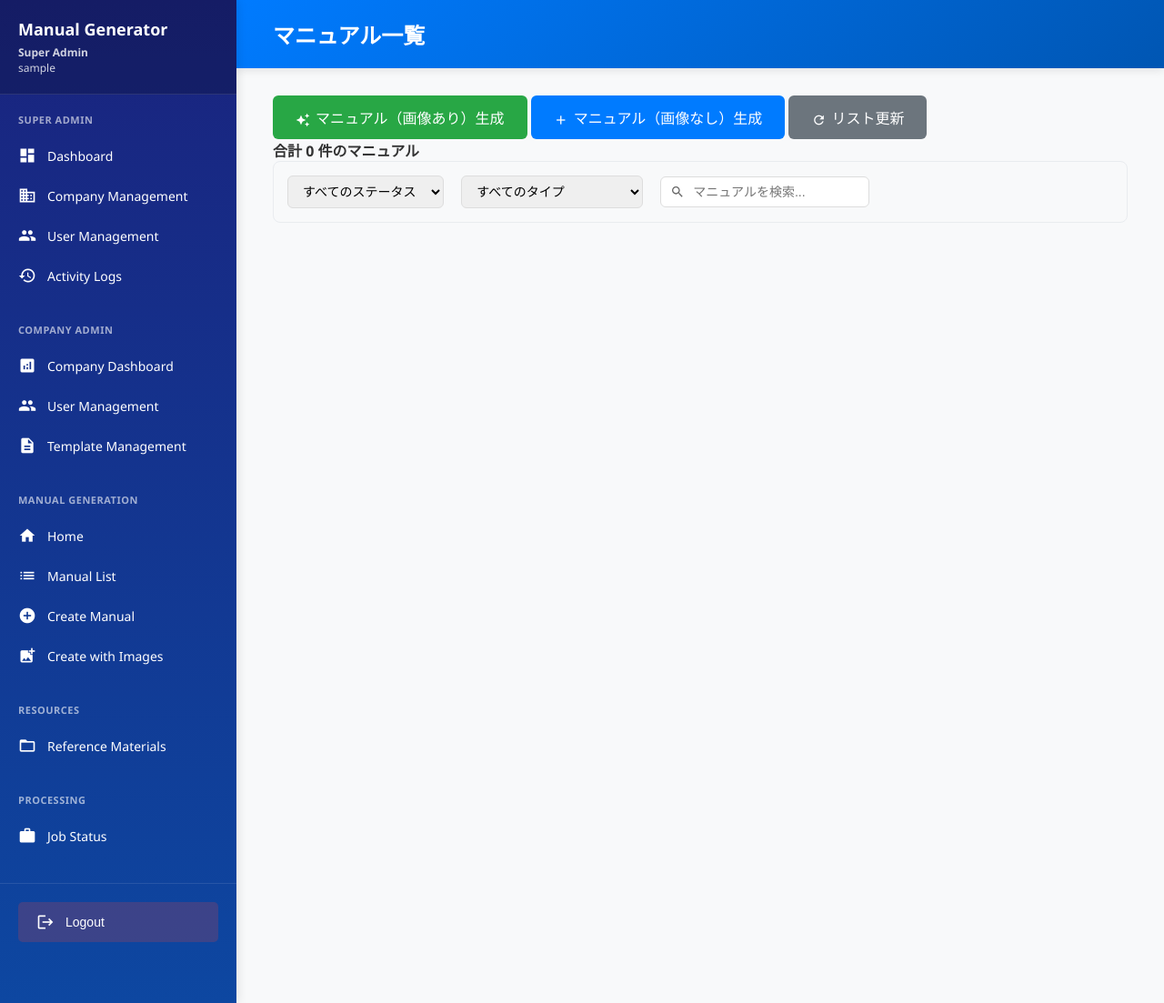
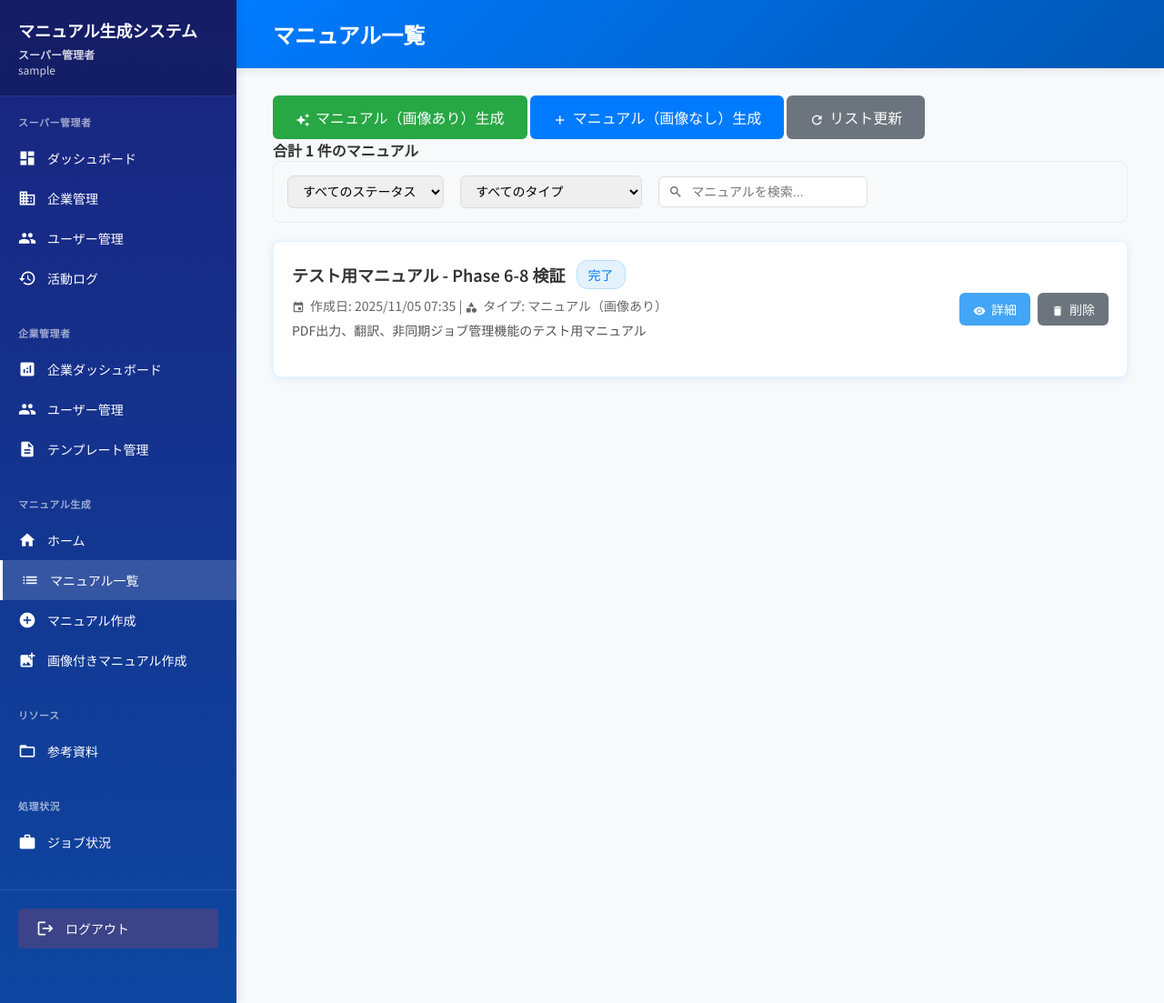
Before and after one commit to nextam/kantan-ai-manual-generator, a Flask app: page /manual/list in a window 1280 px wide. Shown: the whole page at 91% size. Run offline with Flask 3, Linux system fonts and the light colour scheme; a user stored in the database is signed in.

Commit message:
Refactor code structure for improved readability and maintainability

```diff
--- a/src/templates/base.html
+++ b/src/templates/base.html
@@ -5,6 +5,11 @@
     <meta charset="UTF-8">
     <meta name="viewport" content="width=device-width, initial-scale=1.0">
     <title>{% block title %}Manual Generator{% endblock %}</title>
+
+    <!-- Cache Control - Force reload -->
+    <meta http-equiv="Cache-Control" content="no-cache, no-store, must-revalidate">
+    <meta http-equiv="Pragma" content="no-cache">
+    <meta http-equiv="Expires" content="0">
 
     <!-- Favicon -->
     <link rel="icon" type="image/x-icon" href="/static/icons/favicon.ico">
@@ -18,6 +23,11 @@
     <!-- Google Material Icons -->
     <link href="https://fonts.googleapis.com/icon?family=Material+Icons" rel="stylesheet">
 
+    <!-- Noto Sans JP Font -->
+    <link rel="preconnect" href="https://fonts.googleapis.com">
+    <link rel="preconnect" href="https://fonts.gstatic.com" crossorigin>
+    <link href="https://fonts.googleapis.com/css2?family=Noto+Sans+JP:wght@400;500;600;700&display=swap" rel="stylesheet">
+
     <style>
         * {
             margin: 0;
@@ -27,11 +37,28 @@
 
         body {
             padding: 0px;
-            font-family: 'Segoe UI', Tahoma, Geneva, Verdana, sans-serif;
+            font-family: 'Noto Sans JP', sans-serif;
+            font-size: 14px;
             background-color: #f8f9fa;
             color: #333;
             display: flex;
             min-height: 100vh;
+        }
+
+        h1 {
+            font-size: 24px;
+        }
+
+        h2 {
+            font-size: 20px;
+        }
+
+        h3 {
+            font-size: 18px;
+        }
+
+        h4 {
+            font-size: 16px;
         }
 
         /* Sidebar Styles */
@@ -259,10 +286,45 @@
                     item.classList.add('active');
                 }
             });
+
+            // Check authentication status and redirect to login if not authenticated
+            checkAuthenticationStatus();
         });
 
-        {% block extra_scripts %}{% endblock %}
+        async function checkAuthenticationStatus() {
+            // Skip authentication check for login page and public pages
+            const currentPath = window.location.pathname;
+            const publicPaths = ['/login', '/auth/login', '/health', '/static/'];
+
+            // Check if current path is public
+            if (publicPaths.some(path => currentPath.startsWith(path))) {
+                return;
+            }
+
+            try {
+                const response = await fetch('/auth/status');
+
+                // If response is not OK, don't automatically redirect
+                if (!response.ok) {
+                    console.warn('Authentication check failed with status:', response.status);
+                    return;
+                }
+
+                const result = await response.json();
+
+                if (!result.authenticated) {
+                    // Force redirect to login page only if explicitly not authenticated
+                    console.log('User not authenticated, redirecting to login');
+                    window.location.href = '/login';
+                }
+            } catch (error) {
+                // On error, log but don't redirect (could be network issue)
+                console.warn('Authentication check error:', error);
+            }
+        }
     </script>
+
+    {% block extra_scripts %}{% endblock %}
 </body>
 
 </html>
--- a/src/templates/manual_list.html
+++ b/src/templates/manual_list.html
@@ -556,7 +556,9 @@
             <p style="text-align: center;">マニュアル一覧を読み込み中...</p>
         </div>
     </div>
+{% endblock %}
 
+{% block extra_scripts %}
     <script>
         let manuals = [];
         let filteredManuals = [];
@@ -1087,4 +1089,5 @@
                 await loadManuals(currentPage + 1);
             }
         }
+    </script>
 {% endblock %}
--- a/src/templates/sidebar.html
+++ b/src/templates/sidebar.html
@@ -1,22 +1,29 @@
 <div class="sidebar">
     <div class="sidebar-header">
-        <h2>Manual Generator</h2>
+        <h2>マニュアル生成システム</h2>
         <div class="user-info">
+            {% if current_user.is_authenticated %}
                 {% if session.get('is_super_admin') %}
-                <div><strong>Super Admin</strong></div>
-                <div>{{ session.get('super_admin_username', 'Admin') }}</div>
+                    <div><strong>スーパー管理者</strong></div>
+                    <div>{{ session.get('super_admin_username', current_user.username) }}</div>
                 {% elif session.get('company_id') %}
-                <div><strong>{{ session.get('username', 'User') }}</strong></div>
-                <div>{{ session.get('company_name', 'Company') }}</div>
+                    <div><strong>{{ session.get('username', current_user.username) }}</strong></div>
+                    <div>{{ session.get('company_name', '企業') }}</div>
                     {% if session.get('user_role') %}
                         <div style="font-size: 11px; margin-top: 3px;">
                             {% if session.get('user_role') == 'admin' %}
-                            Company Administrator
+                                企業管理者
                             {% else %}
-                            General User
+                                一般ユーザー
                             {% endif %}
                         </div>
                     {% endif %}
+                {% else %}
+                    <div><strong>{{ current_user.username }}</strong></div>
+                    <div style="color: #ff9800; font-size: 11px;">権限が設定されていません</div>
+                {% endif %}
+            {% else %}
+                <div style="color: #999;">ゲスト</div>
             {% endif %}
         </div>
     </div>
@@ -25,22 +32,22 @@
         <!-- Super Admin Menu -->
         {% if session.get('is_super_admin') %}
             <div class="menu-section">
-                <div class="menu-section-title">Super Admin</div>
+                <div class="menu-section-title">スーパー管理者</div>
                 <a href="/super-admin/dashboard" class="menu-item">
                     <span class="material-icons">dashboard</span>
-                    <span>Dashboard</span>
+                    <span>ダッシュボード</span>
                 </a>
                 <a href="/super-admin/companies" class="menu-item">
                     <span class="material-icons">business</span>
-                    <span>Company Management</span>
+                    <span>企業管理</span>
                 </a>
                 <a href="/super-admin/users" class="menu-item">
                     <span class="material-icons">people</span>
-                    <span>User Management</span>
+                    <span>ユーザー管理</span>
                 </a>
                 <a href="/super-admin/activity-logs" class="menu-item">
                     <span class="material-icons">history</span>
-                    <span>Activity Logs</span>
+                    <span>活動ログ</span>
                 </a>
             </div>
         {% endif %}
@@ -48,18 +55,18 @@
         <!-- Company Admin Menu -->
         {% if session.get('company_id') and session.get('user_role') == 'admin' %}
             <div class="menu-section">
-                <div class="menu-section-title">Company Admin</div>
+                <div class="menu-section-title">企業管理者</div>
                 <a href="/company/dashboard" class="menu-item">
                     <span class="material-icons">analytics</span>
-                    <span>Company Dashboard</span>
+                    <span>企業ダッシュボード</span>
                 </a>
                 <a href="/company/users" class="menu-item">
                     <span class="material-icons">group</span>
-                    <span>User Management</span>
+                    <span>ユーザー管理</span>
                 </a>
                 <a href="/company/templates" class="menu-item">
                     <span class="material-icons">description</span>
-                    <span>Template Management</span>
+                    <span>テンプレート管理</span>
                 </a>
             </div>
         {% endif %}
@@ -67,55 +74,55 @@
         <!-- General User Menu (All authenticated users) -->
         {% if session.get('company_id') or session.get('is_super_admin') %}
             <div class="menu-section">
-                <div class="menu-section-title">Manual Generation</div>
+                <div class="menu-section-title">マニュアル生成</div>
                 <a href="/" class="menu-item">
                     <span class="material-icons">home</span>
-                    <span>Home</span>
+                    <span>ホーム</span>
                 </a>
                 <a href="/manual/list" class="menu-item">
                     <span class="material-icons">list</span>
-                    <span>Manual List</span>
+                    <span>マニュアル一覧</span>
                 </a>
                 <a href="/manual/create" class="menu-item">
                     <span class="material-icons">add_circle</span>
-                    <span>Create Manual</span>
+                    <span>マニュアル作成</span>
                 </a>
                 <a href="/manual/video/three-stage" class="menu-item">
                     <span class="material-icons">add_photo_alternate</span>
-                    <span>Create with Images</span>
+                    <span>画像付きマニュアル作成</span>
                 </a>
             </div>
 
             <div class="menu-section">
-                <div class="menu-section-title">Resources</div>
+                <div class="menu-section-title">リソース</div>
                 <a href="/materials" class="menu-item">
                     <span class="material-icons">folder_open</span>
-                    <span>Reference Materials</span>
+                    <span>参考資料</span>
                 </a>
             </div>
 
             <div class="menu-section">
-                <div class="menu-section-title">Processing</div>
+                <div class="menu-section-title">処理状況</div>
                 <a href="/jobs" class="menu-item">
                     <span class="material-icons">work</span>
-                    <span>Job Status</span>
+                    <span>ジョブ状況</span>
                 </a>
             </div>
         {% endif %}
     </div>
 
     <div class="sidebar-footer">
-        {% if session.get('is_super_admin') or session.get('company_id') %}
+        {% if current_user.is_authenticated %}
             <form id="logout-form" action="/auth/logout" method="POST" style="margin: 0;">
                 <button type="submit" class="menu-item" style="background: rgba(244, 67, 54, 0.2); border-radius: 5px; width: 100%; border: none; cursor: pointer;">
                     <span class="material-icons">logout</span>
-                    <span>Logout</span>
+                    <span>ログアウト</span>
                 </button>
             </form>
         {% else %}
-            <a href="/auth/login" class="menu-item" style="background: rgba(76, 175, 80, 0.2); border-radius: 5px;">
+            <a href="/login" class="menu-item" style="background: rgba(76, 175, 80, 0.2); border-radius: 5px;">
                 <span class="material-icons">login</span>
-                <span>Login</span>
+                <span>ログイン</span>
             </a>
         {% endif %}
     </div>
```
Also changed, not shown: src/middleware/auth.py (+35 -22 lines), src/templates/login.html (+34 -23 lines), instance/manual_generator.db, 2 other files. Lines whose indentation alone changed are shown as unchanged.
